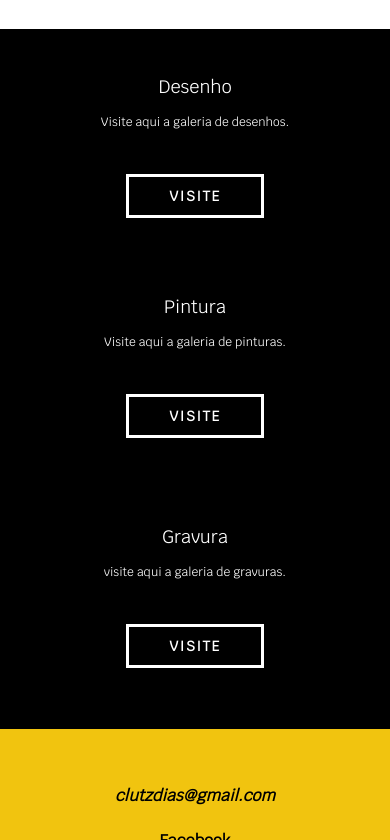
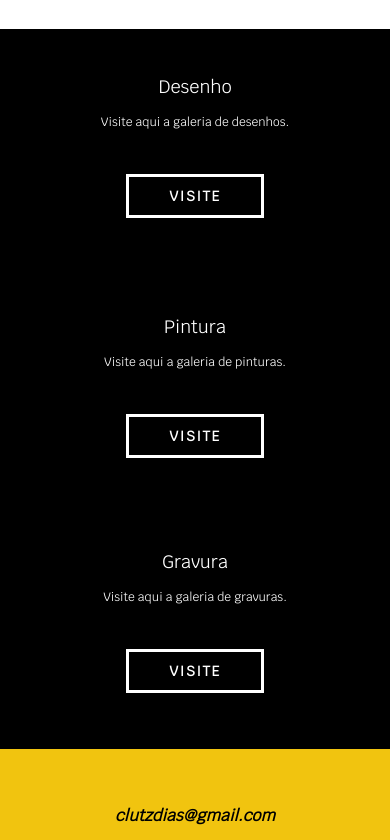
Before and after one commit to rmlopes2006/carla_lutz, a plain HTML site: page web/galeria.html in a window 390 px wide. Shown: the part 651-1491 px from the top of the page. Drawn offline with nearby package versions, Linux system fonts and the light colour scheme.

Commit message:
Melhorias na galeria.html.

```diff
--- a/web/css/estilo.css
+++ b/web/css/estilo.css
@@ -28,7 +28,7 @@ img{
 
 /* Classes auxiliares para imagens */
 .classe-auxiliar-imagens{
-	margin-top: 20px;
+	margin-top: 15px;
 	padding-left: 40px;
 }
 
@@ -96,7 +96,7 @@ img{
 
 .menu{
 	float: right;
-	margin-right: 180px;
+	margin-right: 200px;
 }
 
 .menu ul li{
@@ -367,7 +367,6 @@ label{
 
 
 /* Página galeria.html */
-
 .galeria-interna{
 	width: 100%;
 	background: url("../img/capa-galeria.jpg") no-repeat center;
@@ -404,12 +403,13 @@ label{
 
 .galeria-apresenta{
 	background: #000;
-	height: 345px;
+	height: 350px;
 	transition: background 2s ease;
 }
 
 .galeria-apresenta:hover{
 	background: #9b59b6;
+	text-align: center;
 }
 
 .desenho{
@@ -686,11 +686,11 @@ label{
 	}
 
 	.galeria-apresenta{
-		height: 700px;
+		height: 720px;
 	}
 
 	.desenho{
-		height: 180px;
+		height: 190px;
 	}
 
 	.desenho h2{
@@ -702,9 +702,13 @@ label{
 		font-size: 12px;
 	}
 
+	.pintura{
+		height: 110px;
+	}
+
 	.pintura h2{
 		font-size: 18px;
-		padding-top: 60px;
+		padding-top: 70px;
 	}
 
 	.pintura p{
@@ -712,9 +716,13 @@ label{
 		margin-bottom: 20px;
 	}
 
+	.gravura{
+		height: 180px;
+	}
+
 	.gravura h2{
 		font-size: 18px;
-		margin-top: 105px;
+		margin-top: 110px;
 	}
 
 	.gravura p{
--- a/web/galeria.html
+++ b/web/galeria.html
@@ -77,11 +77,13 @@
 
 					<div>
 						<h2>Gravura</h2>
-						<p>visite aqui a galeria de gravuras.</p>
+						<p>Visite aqui a galeria de gravuras.</p>
 						<a href="gravura.html" class="btn2">Visite</a>
 					</div>
 
 				</div>
+
+			</div>
 
 		</section>
 
```
